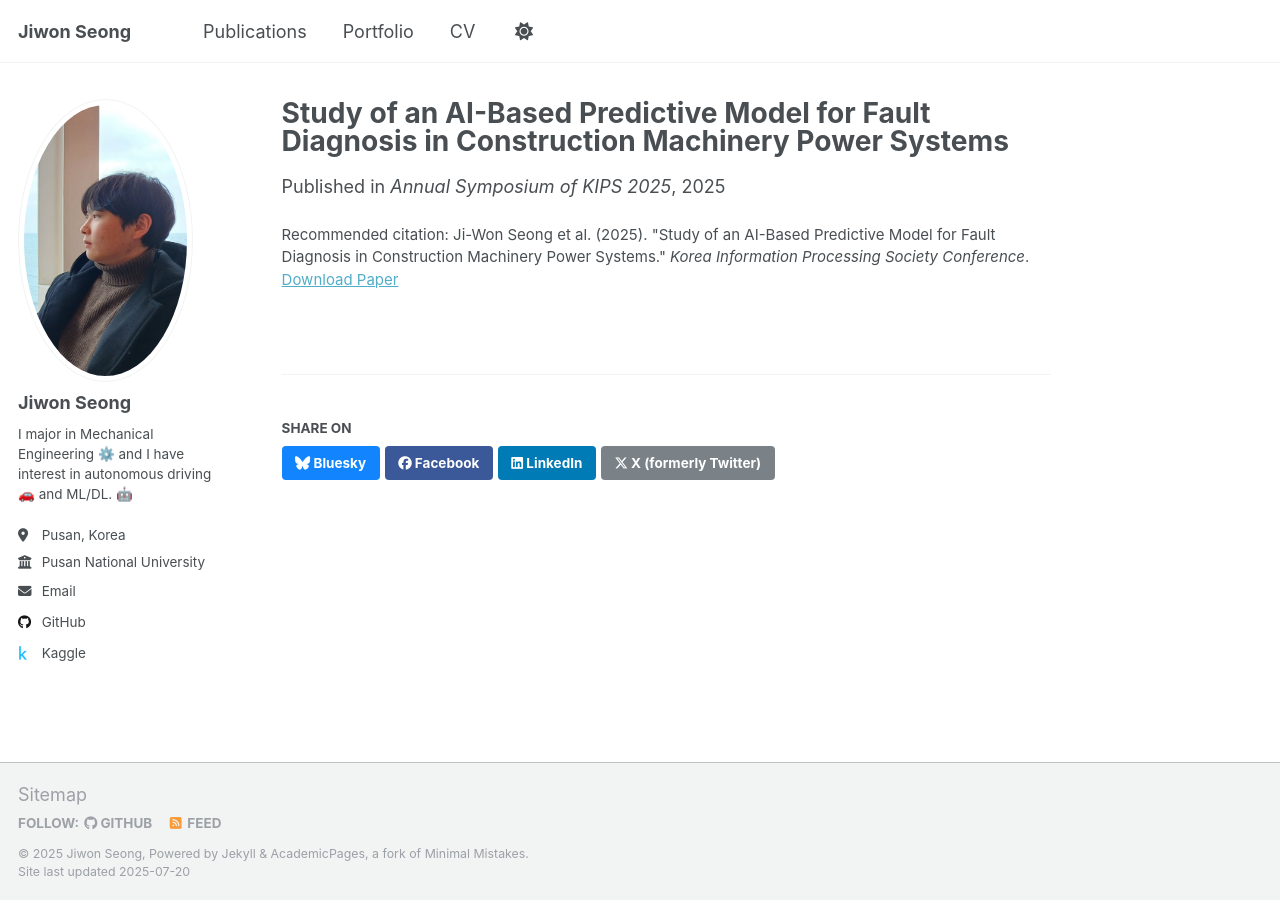
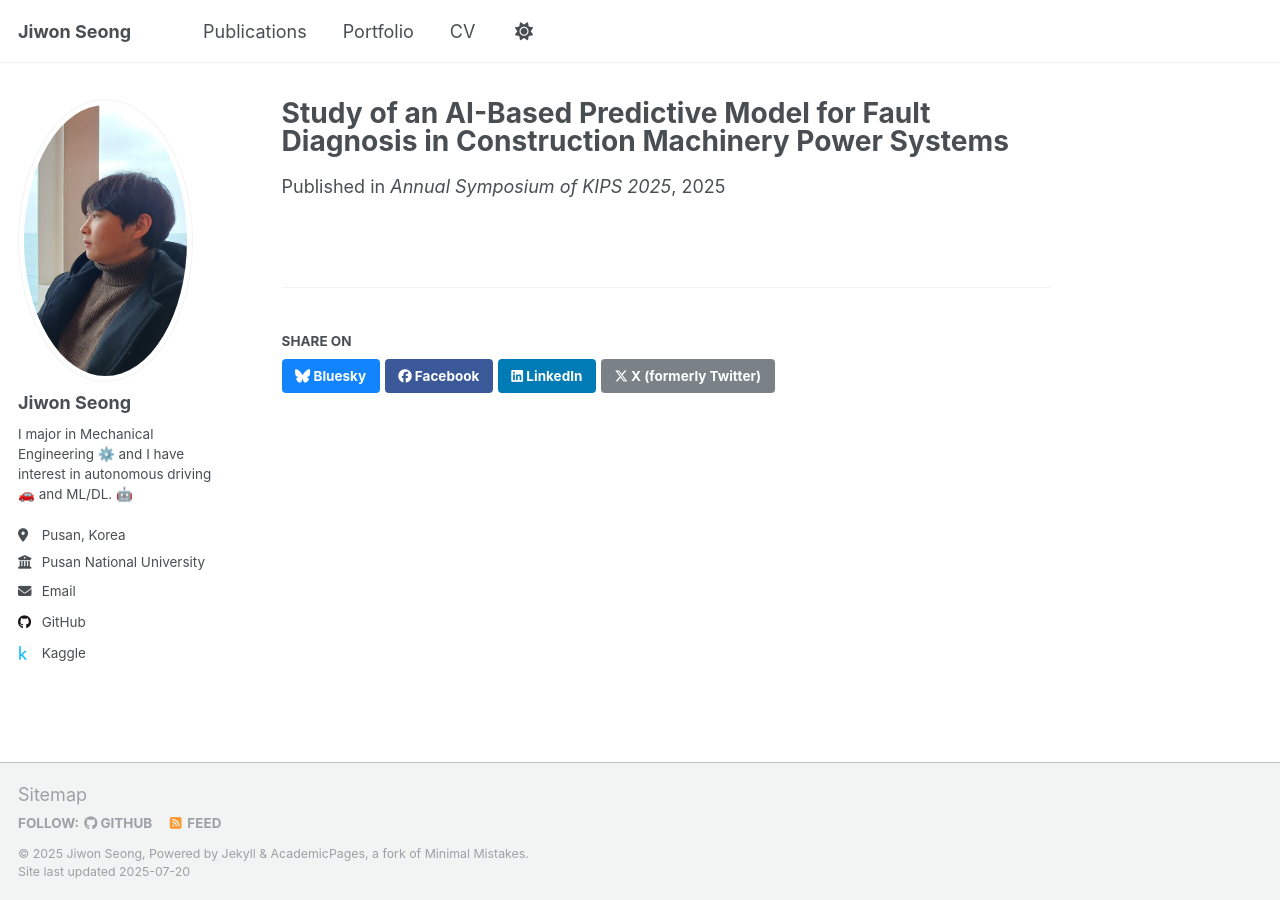
Before and after one commit to sjw310/sjw310.github.io, a Jekyll site: the page built from _publications/2009-10-01-paper-title-number-1.md, in a window 1280 px wide. Built offline with Jekyll 4.4.1, drawn with Linux system fonts in a browser that asks for light colours; a script that is not in the unit is left out; part of the change alters nothing that is shown.

```diff
--- a/_publications/2009-10-01-paper-title-number-1.md
+++ b/_publications/2009-10-01-paper-title-number-1.md
@@ -9,7 +9,7 @@ venue: 'Annual Symposium of KIPS 2025'
 #slidesurl: 'http://academicpages.github.io/files/Fault_diagnosis.pdf'
 paperurl: 'http://academicpages.github.io/files/Fault_diagnosis.pdf'
 #bibtexurl: 'http://academicpages.github.io/files/bibtex1.bib'
-citation: 'Ji-Won Seong et al. (2025). "Study of an AI-Based Predictive Model for Fault Diagnosis in Construction Machinery Power Systems." <i>Korea Information Processing Society Conference</i>.'
+#citation: 'Ji-Won Seong et al. (2025). "Study of an AI-Based Predictive Model for Fault Diagnosis in Construction Machinery Power Systems." <i>Korea Information Processing Society Conference</i>.'
 ---
 <!--
 The contents above will be part of a list of publications, if the user clicks the link for the publication than the contents of section will be rendered as a full page, allowing you to provide more information about the paper for the reader. When publications are displayed as a single page, the contents of the above "citation" field will automatically be included below this section in a smaller font.
```
